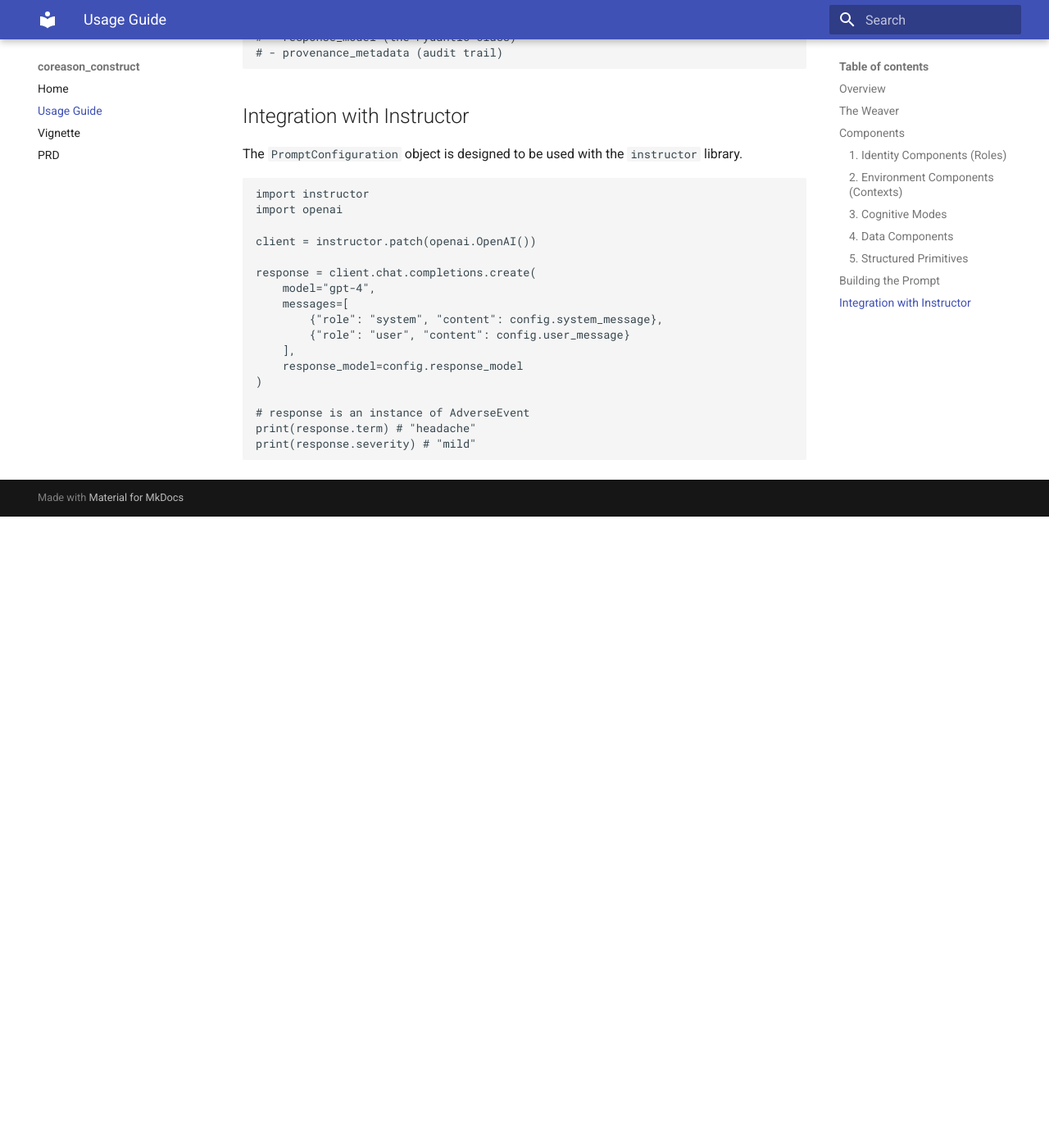
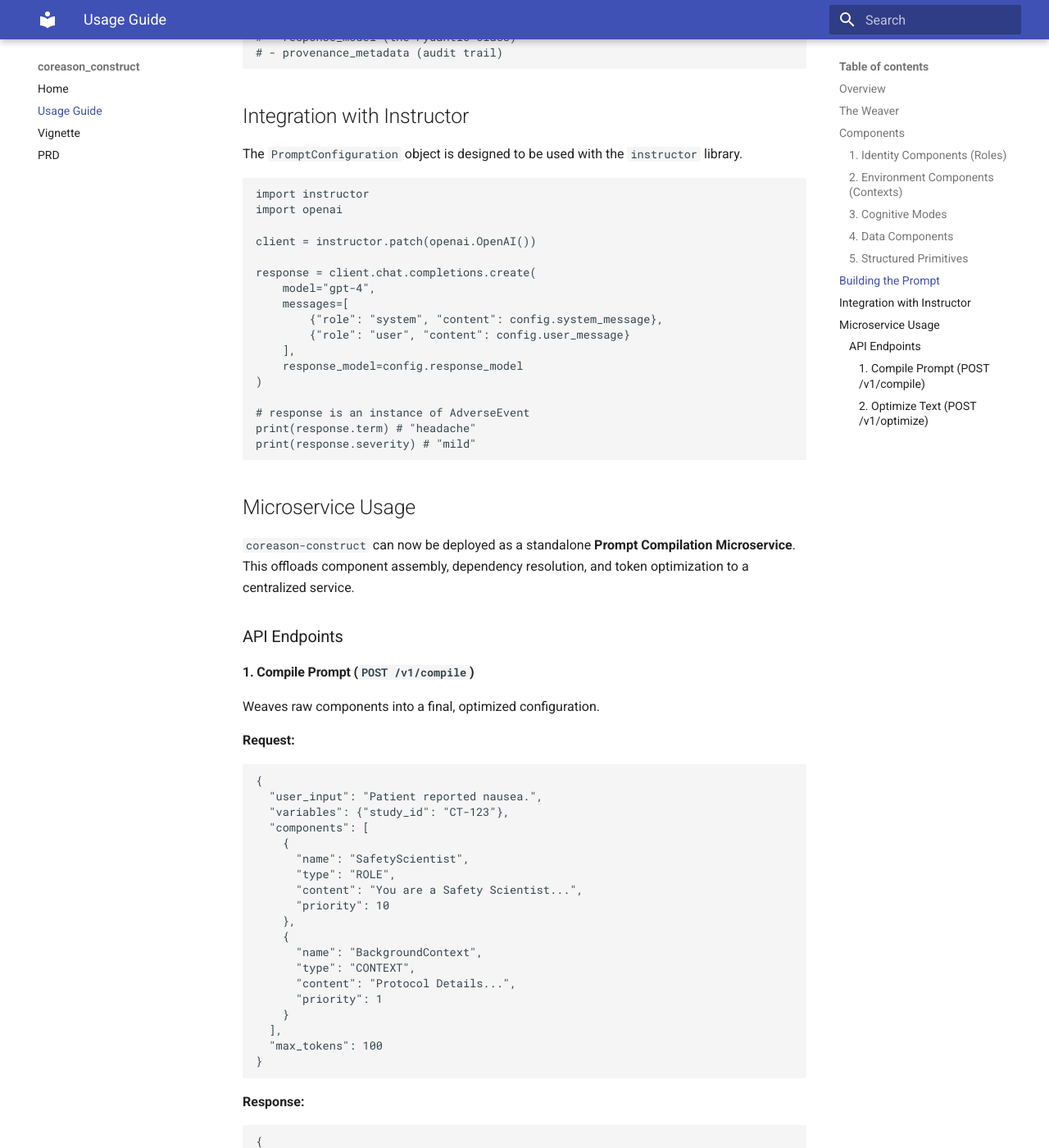
Before and after one commit to CoReason-AI/coreason-construct, an MkDocs documentation site: the page built from docs/usage.md, in a window 1280 px wide and 1400 px high, scrolled down 2809 px. Shown: the whole window at 82% size. Built offline with MkDocs 1.6.1 and Material for MkDocs 9.7.7, drawn with Linux system fonts in a browser that asks for light colours; before the commit the page ends 3439 px from its top, so only the background shows below that; some of the changed text lies outside the part shown.

Commit message:
docs: Bump version to v0.5.0 and update documentation
- Bumped version in `pyproject.toml` to v0.5.0.
- Created `docs/requirements.md` listing Library and Service dependencies.
- Updated `docs/usage.md` with Microservice API examples (`/v1/compile`, `/v1/optimize`).
- Updated `README.md` to introduce Service Mode and link to new docs.

Co-authored-by: gowthamrao <13936600+gowthamrao@users.noreply.github.com>

````diff
--- a/docs/usage.md
+++ b/docs/usage.md
@@ -142,3 +142,71 @@ response = client.chat.completions.create(
 print(response.term) # "headache"
 print(response.severity) # "mild"
 ```
+
+## Microservice Usage
+
+`coreason-construct` can now be deployed as a standalone **Prompt Compilation Microservice**. This offloads component assembly, dependency resolution, and token optimization to a centralized service.
+
+### API Endpoints
+
+#### 1. Compile Prompt (`POST /v1/compile`)
+
+Weaves raw components into a final, optimized configuration.
+
+**Request:**
+
+```json
+{
+  "user_input": "Patient reported nausea.",
+  "variables": {"study_id": "CT-123"},
+  "components": [
+    {
+      "name": "SafetyScientist",
+      "type": "ROLE",
+      "content": "You are a Safety Scientist...",
+      "priority": 10
+    },
+    {
+      "name": "BackgroundContext",
+      "type": "CONTEXT",
+      "content": "Protocol Details...",
+      "priority": 1
+    }
+  ],
+  "max_tokens": 100
+}
+```
+
+**Response:**
+
+```json
+{
+  "system_prompt": "You are a Safety Scientist...",
+  "token_count": 85,
+  "warnings": ["BackgroundContext"]
+}
+```
+
+*Note: `warnings` lists components dropped due to `max_tokens` constraints.*
+
+#### 2. Optimize Text (`POST /v1/optimize`)
+
+Truncates a text block to a specific token limit using a "Middle-Out" strategy (preserving start and end).
+
+**Request:**
+
+```json
+{
+  "text": "Long chat history...",
+  "limit": 100,
+  "strategy": "prune_middle"
+}
+```
+
+**Response:**
+
+```json
+{
+  "text": "Long chat...[snip]...history end."
+}
+```
--- a/pyproject.toml
+++ b/pyproject.toml
@@ -1,6 +1,6 @@
 [tool.poetry]
 name = "coreason_construct"
-version = "0.4.0"
+version = "0.5.0"
 description = "coreason-construct"
 authors = ["Gowtham A Rao <gowtham.rao@coreason.ai>"]
 license = "Prosperity-3.0"
@@ -35,7 +35,7 @@ build-backend = "poetry.core.masonry.api"
 
 [project]
 name = "coreason_construct"
-version = "0.4.0"
+version = "0.5.0"
 description = "coreason-construct"
 readme = "README.md"
 requires-python = ">=3.11"
````
Also changed, not shown: README.md (+11 -1 lines), docs/requirements.md (added, +34 -0 lines), 4 other files.
